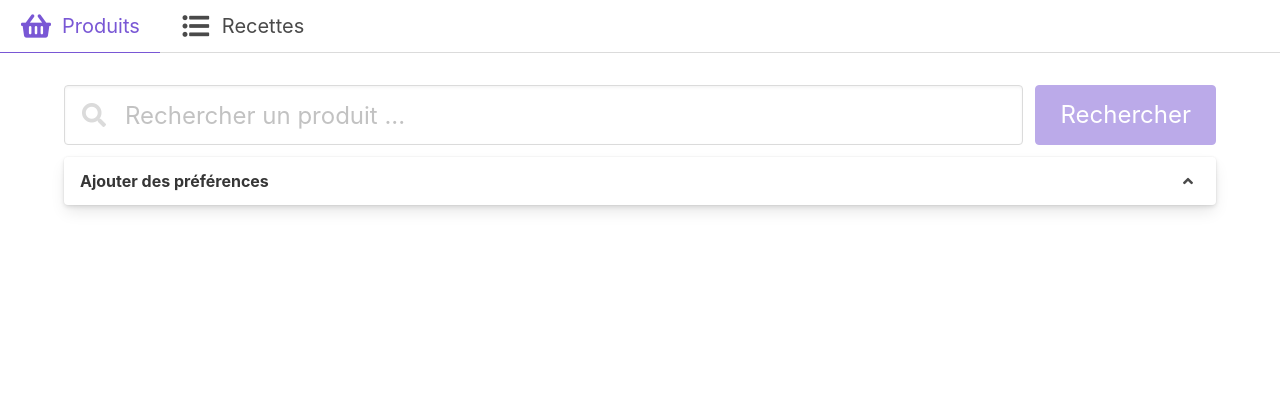
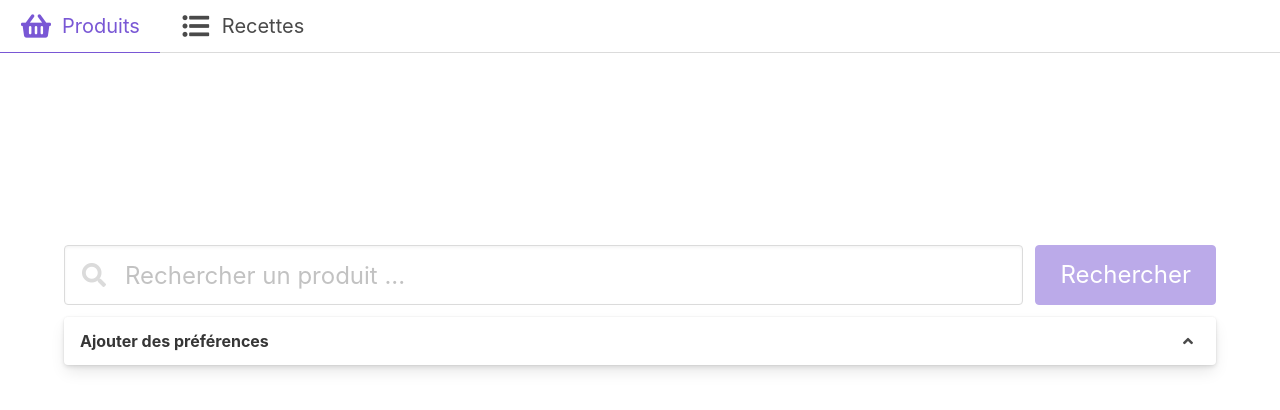
Before and after one commit to sticmac/ProgWeb2k19, a Vue app in the folder client/: page /home in a window 1280 px wide. Shown: the top 410 px of the page. Built offline with nearby package versions, Linux system fonts and the light colour scheme.

Commit message:
Updated product home page

```diff
--- a/client/src/App.vue
+++ b/client/src/App.vue
@@ -18,4 +18,8 @@ export default {
 
 <style lang="scss">
 @import "./src/styles/global.scss";
+#app {
+  height: 100%;
+  margin: 0;
+}
 </style>
--- a/client/src/components/Product_Home.vue
+++ b/client/src/components/Product_Home.vue
@@ -1,5 +1,5 @@
 <template>
-  <div class="container">
+  <div id="product-home" class="container">
     <b-field grouped>
       <b-input
         placeholder="Rechercher un produit ..."
@@ -63,3 +63,9 @@ export default {
   }
 };
 </script>
+
+<style lang="scss">
+#product-home {
+  padding-top: 20vh;
+}
+</style>
--- a/client/src/styles/global.scss
+++ b/client/src/styles/global.scss
@@ -6,3 +6,9 @@ $fa-font-path: './styles/webfonts'; //indicates where font folder is
 @import './../../node_modules/@fortawesome/fontawesome-free/scss/regular.scss';
 @import './../../node_modules/@fortawesome/fontawesome-free/scss/solid.scss';
 @import './../../node_modules/@fortawesome/fontawesome-free/scss/fontawesome.scss';
+
+html,
+body {
+  height: 100%;
+  margin: 0;
+}
```
